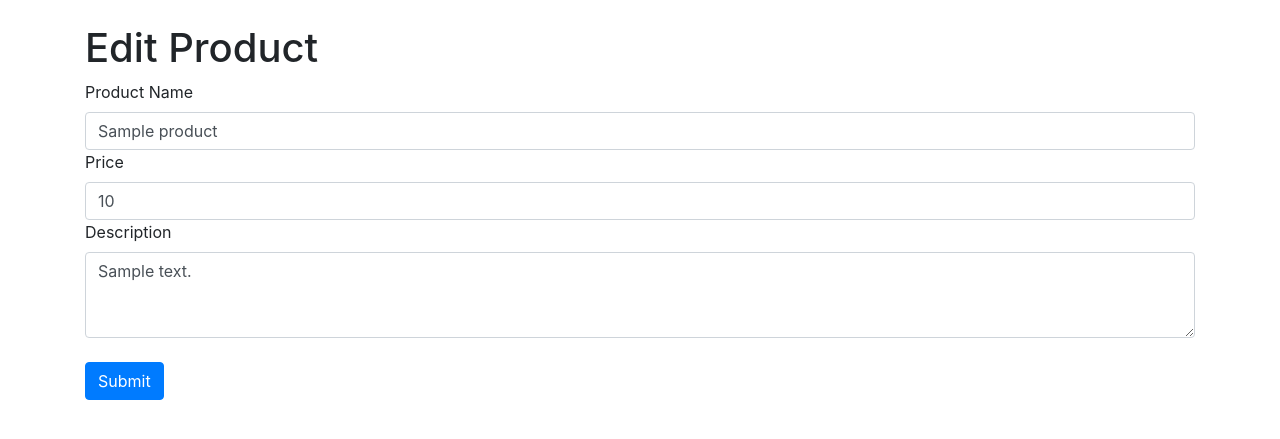
After one commit to edmundgjj/food_menu, a Flask app: template templates/edit_product.template.html in a window 1280 px wide. The commit adds this page. Shown: the top 439 px of the page. Run offline with Flask 2, Linux system fonts and the light colour scheme; the template is opened without the code that fills it: most values are stand-ins (such as "Sample title", 1, 10 or a date in 2020); some libraries are stand-ins or nearby versions.

Commit message:
Added edit product functionality, edit product page and card style display for product list on homepage

```diff
--- a/app.py
+++ b/app.py
@@ -52,6 +52,32 @@ def process_create_product():
     return redirect(url_for('show_homepage'))
 
 
+@app.route('/edit/<product_id>')
+def show_edit_product(product_id):
+    product = db.product.find_one({
+        '_id': ObjectId(product_id)
+    })
+    return render_template('edit_product.template.html', product=product)
+
+
+@app.route('/edit/<product_id>', methods=["POST"])
+def process_edit_product(product_id):
+    product_name = request.form.get('product_name')
+    product_price = float(request.form.get('product_price'))
+    product_desc = request.form.get('product_desc')
+
+    db.product.update_one({
+        "_id": ObjectId(product_id)
+    }, {
+        '$set': {
+            'product_name': product_name,
+            'product_price': product_price,
+            'product_desc': product_desc,
+        }
+    })
+    return redirect(url_for('show_homepage'))
+
+
 # "magic code" -- boilerplate
 if __name__ == '__main__':
     app.run(host=os.environ.get('IP'),
--- a/templates/base.template.html
+++ b/templates/base.template.html
@@ -8,7 +8,7 @@
     <!-- Bootstrap CSS -->
     <link rel="stylesheet" href="https://maxcdn.bootstrapcdn.com/bootstrap/4.0.0/css/bootstrap.min.css" integrity="sha384-Gn5384xqQ1aoWXA+058RXPxPg6fy4IWvTNh0E263XmFcJlSAwiGgFAW/dAiS6JXm" crossorigin="anonymous">
 
-    <title>Hello, world!</title>
+    <title>{%block title%} Nanyang Cafe Food Menu {%endblock%}</title>
   </head>
   <body>
    {% with messages = get_flashed_messages(with_categories=true) %}
--- a/templates/create_product.template.html
+++ b/templates/create_product.template.html
@@ -1,6 +1,10 @@
 {% extends 'base.template.html' %}
 
+{%block title %} Nanyang Cafe - Create Product {%endblock%}
+
 {%block content %}
+<h1 class="mt-4"> Create Product </h1>
+
 <form method="POST">
     <div>
         <label class="form-label">Product Name</label>
--- /dev/null
+++ b/templates/edit_product.template.html
@@ -0,0 +1,23 @@
+{% extends 'base.template.html' %}
+
+{%block title %} Nanyang Cafe - Edit Product {%endblock%}
+
+{%block content %}
+<h1 class="mt-4"> Edit Product </h1>
+
+<form method="POST">
+    <div>
+        <label class="form-label">Product Name</label>
+        <input type="text" class="form-control" name="product_name" value="{{product.product_name}}"/>
+    </div>
+    <div>
+        <label class="form-label">Price</label>
+        <input type="text" class="form-control" name="product_price"  value="{{product.product_price}}"/>
+    </div>
+    <div>
+        <label class="form-label">Description</label>
+        <textarea rows="3" class="form-control" name="product_desc">{{product.product_desc}}</textarea>
+    </div>
+    <input type="submit" class="btn btn-primary mt-4"/>
+</form>
+{%endblock%}
```
Also changed, not shown: templates/homepage.template.html (+11 -7 lines).
